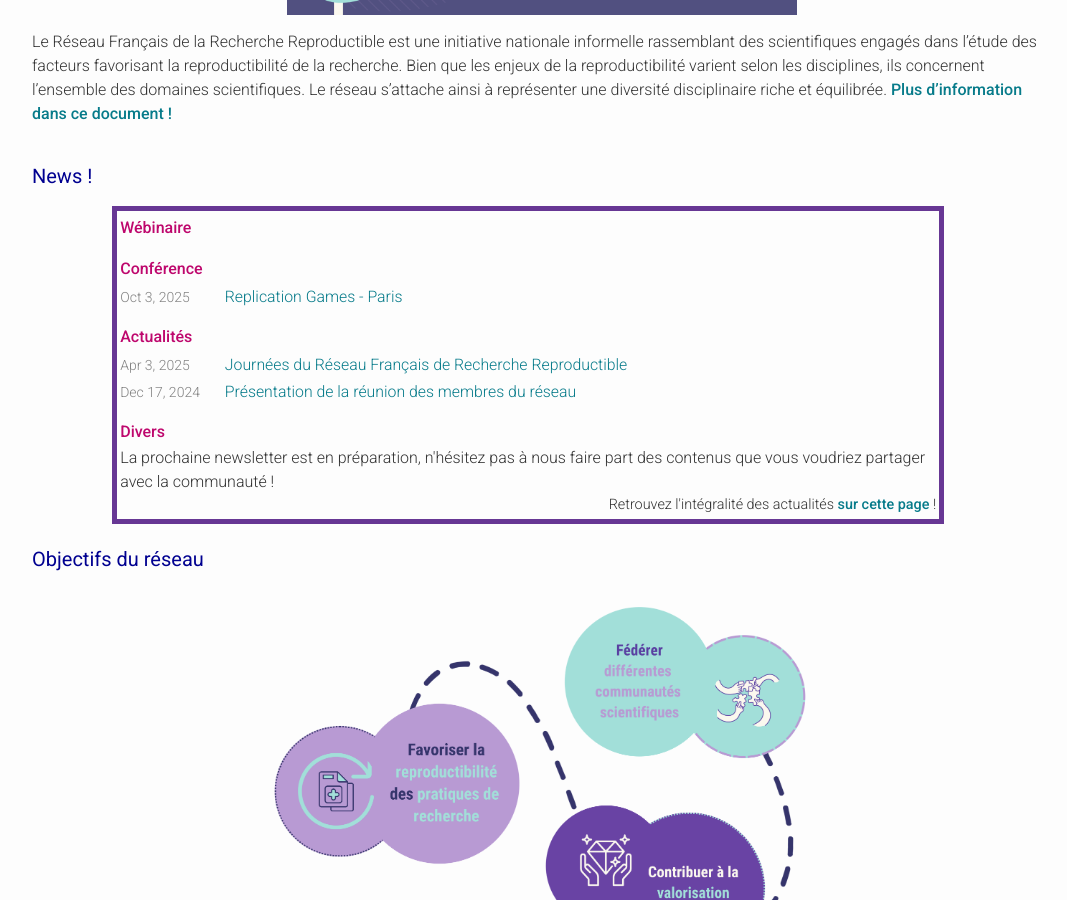
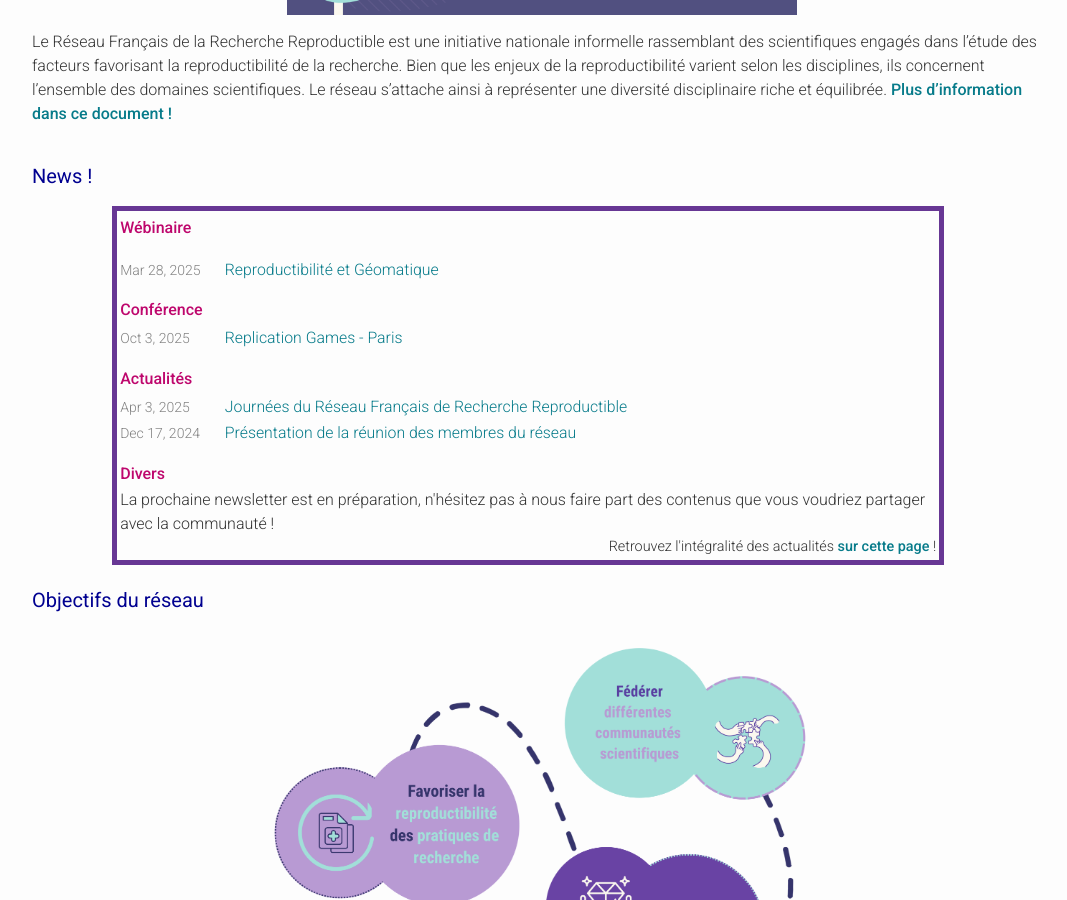
Before and after one commit to FR-RN/FR-RN, a Jekyll site: the page built from index.md, in a window 1280 px wide and 900 px high, scrolled down 678 px. Shown: the whole window, without its empty margins (98-1165 px from the left). Built offline with Jekyll 4.4.1, drawn with Linux system fonts in a browser that asks for light colours; some web fonts are replaced.

Commit message:
Add webinaire in index

```diff
--- a/index.md
+++ b/index.md
@@ -32,6 +32,21 @@
       </li>
    {%- endfor -%}
   </ul>
+  <ul class="post-list">
+   {%- assign date_format = site.minima.date_format | default: "%b %-d, %Y" -%}
+     {%- for post in site.categories.past-webinaires limit:page.n_news -%}
+      <li>
+        <span class="post-meta">{{ post.date | date: date_format }}</span>
+        <h3>
+          <a class="post-link" href="{{ post.url | relative_url }}">
+            {{ post.title | escape }}
+          </a>
+        </h3>
+      </li>
+   {%- endfor -%}
+  </ul>
+
+
 <h6>Conférence </h6>
 <ul class="post-list">
  {%- assign date_format = site.minima.date_format | default: "%b %-d, %Y" -%}
```
